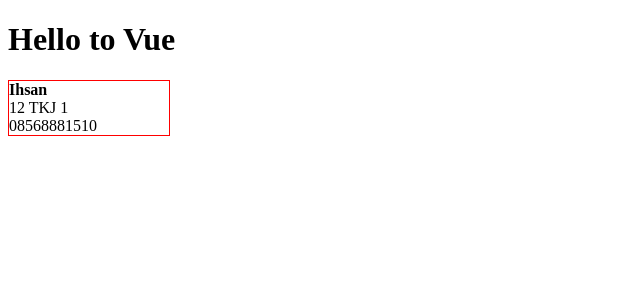
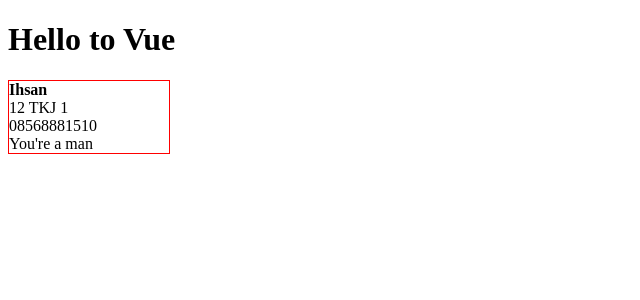
Before and after one commit to NeoGlanding/vue-component1, a Vue app: page / in a window 1280 px wide. Shown: the top 300 px of the page, without its empty margins (0-640 px from the left). Built offline with nearby package versions, Linux system fonts and the light colour scheme.

Commit message:
props comunication

```diff
--- a/src/App.vue
+++ b/src/App.vue
@@ -1,6 +1,6 @@
 <template>
   <h1>Hello to Vue</h1>
-  <Card name="Ihsan" school-class="12 TKJ 1" phone-number="08568881510" />
+  <Card is-man="1" name="Ihsan" school-class="12 TKJ 1" phone-number="08568881510" />
 </template>
 
 <script>
@@ -10,6 +10,11 @@ export default {
   name: 'App',
   components: {
     Card
+  },
+  methods: {
+    getData(data) {
+      console.log(data)
+    }
   }
 }
 </script>
--- a/src/components/Card.vue
+++ b/src/components/Card.vue
@@ -1,21 +1,30 @@
 <template>
-    <div class="card">
+    <div @click="changeIsMan()" class="card">
         <b>{{ name }}</b>
         <p>{{ schoolClass }}</p>
         <p>{{ phoneNumber }}</p>
+        <p>{{ propsIsMan ? 'You\'re a man' : 'You are still a man'}}</p>
     </div>
 </template>
 
 <script>
+function trueOrFalse(data) {
+    if (data == 1) return true;
+    return false;
+}
+
 export default {
-    props: ['name', 'schoolClass', 'phoneNumber'],
+    props: ['name', 'schoolClass', 'phoneNumber', 'getData', "isMan"],
     data() {
         return {
-
+            compData: 'Hello',
+            propsIsMan: trueOrFalse(this.isMan)
         }
     },
     methods: {
-
+        changeIsMan() {
+            console.log(this.propsIsMan)
+        }
     }
 }
 </script>
```
